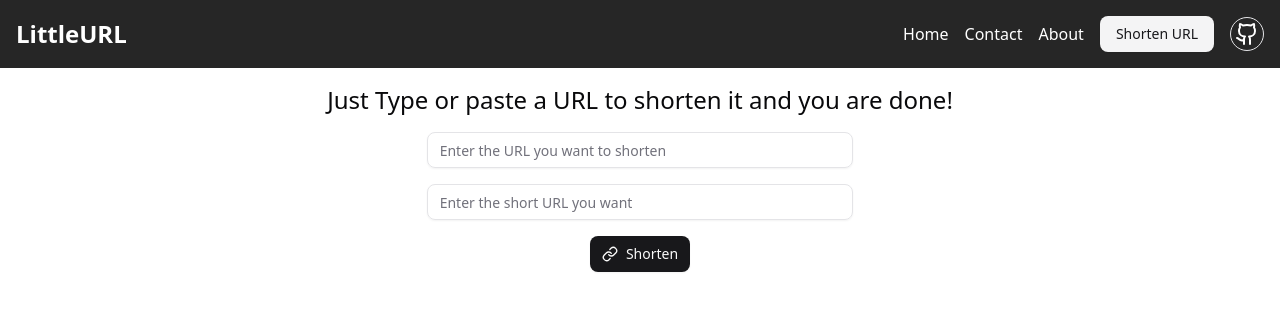
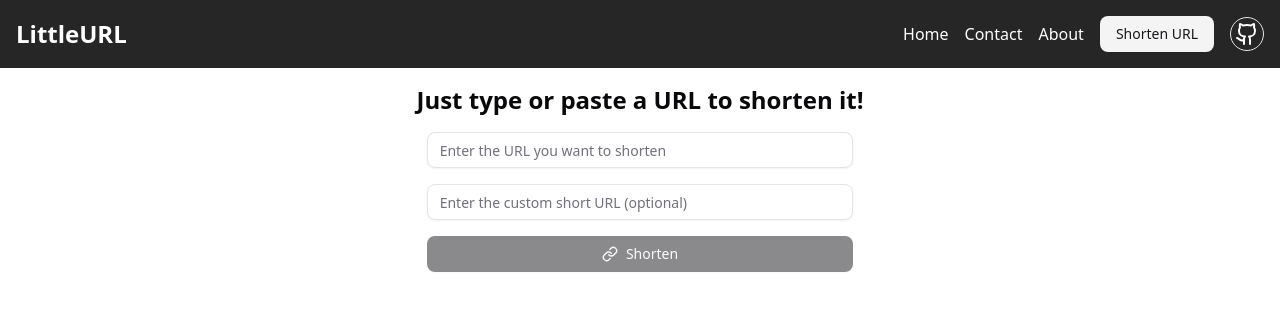
Before and after one commit to RitabrataPatra/url_shortener, a Next.js app: page / in a window 1280 px wide. Shown: the top 310 px of the page. Built offline with nearby package versions, Linux system fonts and the light colour scheme.

Commit message:
updated page.js

```diff
--- a/app/page.js
+++ b/app/page.js
@@ -2,11 +2,9 @@
 import Image from "next/image";
 import { Input } from "@/components/ui/input";
 import { Button } from "@/components/ui/button";
-import { LinkIcon , Loader2Icon } from "lucide-react";
+import { LinkIcon, Loader2Icon } from "lucide-react";
 import { useState } from "react";
-import { toast } from "sonner"
-
-
+import { toast } from "sonner";
 import axios from "axios";
 import Link from "next/link";
 
@@ -17,55 +15,60 @@ export default function Home() {
   const [url, setUrl] = useState("");
   const [shortUrl, setShortUrl] = useState("");
 
-  const text = "Dummy ";
+  const generateShortenedUrl = async () => {
+    if (!url.trim() || !shortUrl.trim()) {
+      toast.warning("Please enter a valid URL and short URL!");
+      return;
+    }
 
-  const generateShortenedUrl =async () => {
     setLoading(true);
     try {
       const response = await axios.post("/api/shorten", {
-        url: url,
-        shortUrl: shortUrl,
-      })
-      console.log(response)
-      if(response.data.error == true){
-        toast.warning(response.data.message + "Try something else.")
-      }
-      else{
-        toast.success("URL Generated Successfully")
-        setGeneratedUrl(`${process.env.NEXT_PUBLIC_BASE_URL}/${shortUrl}`);
+        url,
+        shortUrl,
+      });
+
+      console.log("API Response:", response.data);
+
+      if (response.data.error) {
+        toast.warning(response.data.message + " Try something else.");
+      } else {
+        toast.success("URL Generated Successfully");
+
+        const baseUrl = process.env.NEXT_PUBLIC_BASE_URL || window.location.origin;
+        setGeneratedUrl(`${baseUrl}/${shortUrl}`);
         setUrl("");
         setShortUrl("");
       }
-
     } catch (error) {
-      console.log("Error posting data to DB :", error);
-      toast.error("Error posting data to DB")
-    }
-    finally {
+      console.error("Error posting data to DB:", error);
+      toast.error("Error posting data to DB. Check console for details.");
+    } finally {
       setLoading(false);
     }
-
   };
 
   const handleCopy = async () => {
     try {
-      navigator.clipboard.writeText(generatedUrl);
+      await navigator.clipboard.writeText(generatedUrl);
       setCopied(true);
-      setTimeout(() => setCopied(false), 2000); // Reset after 2s
+      setTimeout(() => setCopied(false), 2000);
     } catch (error) {
-      console.log("Failed to copy", error);
+      console.error("Failed to copy:", error);
+      toast.error("Failed to copy URL");
     }
   };
+
   return (
     <>
       <section className="flex flex-col gap-4 justify-center items-center">
         <div>
-          <h1 className="text-2xl">
-            Just Type or paste a URL to shorten it and you are done!
+          <h1 className="text-2xl font-semibold text-center">
+            Just type or paste a URL to shorten it!
           </h1>
         </div>
 
-        <div className="flex flex-col items-center gap-4 w-1/3 ">
+        <div className="flex flex-col items-center gap-4 w-1/3">
           <Input
             type="text"
             placeholder="Enter the URL you want to shorten"
@@ -76,24 +79,29 @@ export default function Home() {
 
           <Input
             type="text"
-            placeholder="Enter the short URL you want"
+            placeholder="Enter the custom short URL (optional)"
             value={shortUrl}
             onChange={(e) => setShortUrl(e.target.value)}
             required
           />
 
-          <Button onClick={generateShortenedUrl} disabled={loading}>
-            {loading ? (<Loader2Icon className="animate-spin"/>) : (<><LinkIcon/><p>Shorten</p></>)}
+          <Button
+            onClick={generateShortenedUrl}
+            disabled={loading || !url.trim() || !shortUrl.trim()}
+            className="w-full"
+          >
+            {loading ? <Loader2Icon className="animate-spin" /> : <><LinkIcon /><p>Shorten</p></>}
           </Button>
         </div>
 
-        {/* render conditionally */}
         {generatedUrl && (
-          <div className="flex flex-row items-center gap-4">
-            <h1>Shortened URL : </h1>
-            <Link href={generatedUrl} className="border p-2 rounded-lg text-sm" target="_blank">{generatedUrl}</Link>
-            <Button variant={"outline"} onClick={handleCopy}>
-              {copied ? <p className="text-green-600">Copied !</p> : "Copy"}
+          <div className="flex flex-row items-center gap-4 mt-4">
+            <h1 className="font-medium">Shortened URL:</h1>
+            <Link href={generatedUrl} className="border p-2 rounded-lg text-sm" target="_blank">
+              {generatedUrl}
+            </Link>
+            <Button variant="outline" onClick={handleCopy}>
+              {copied ? <p className="text-green-600">Copied!</p> : "Copy"}
             </Button>
           </div>
         )}
```
